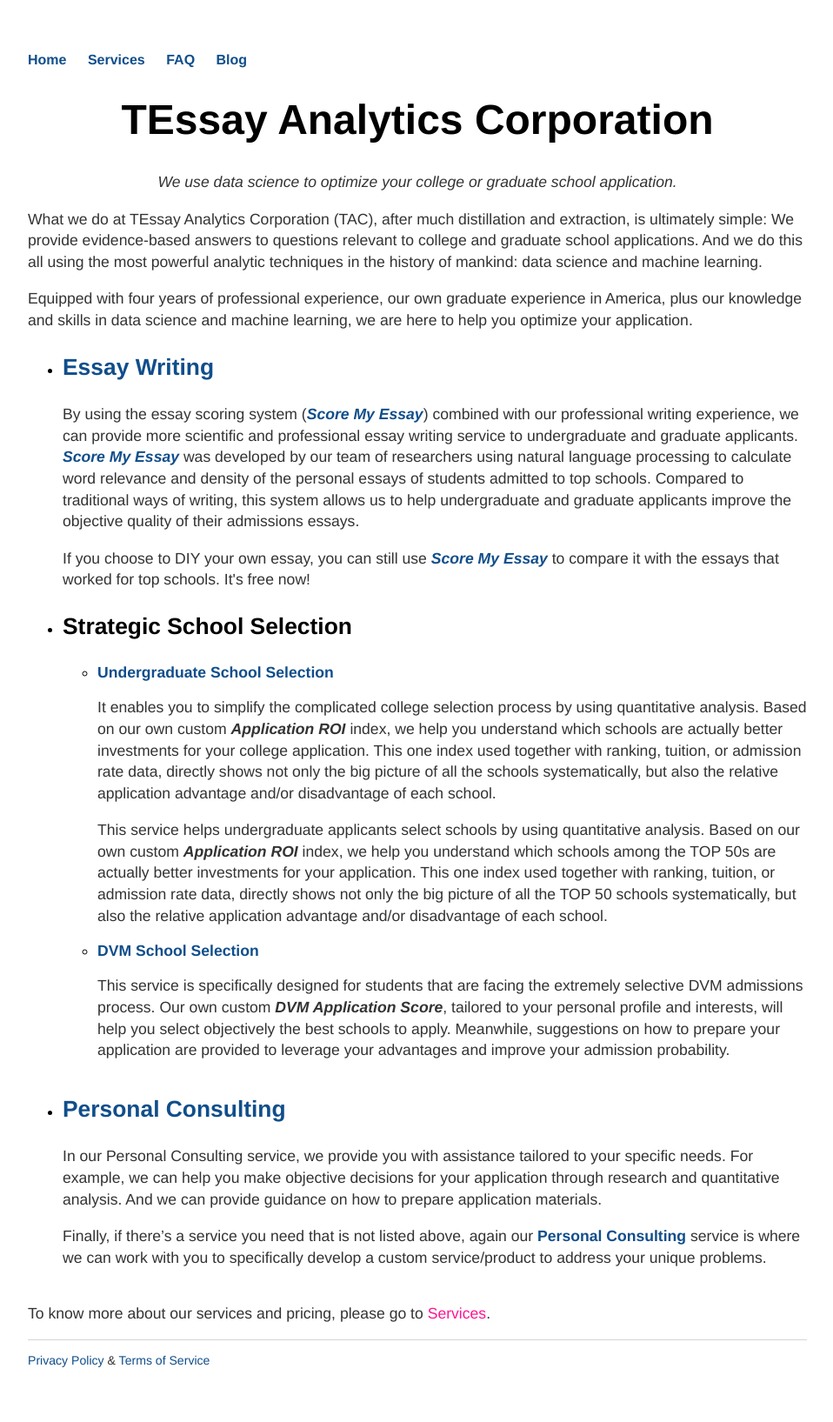
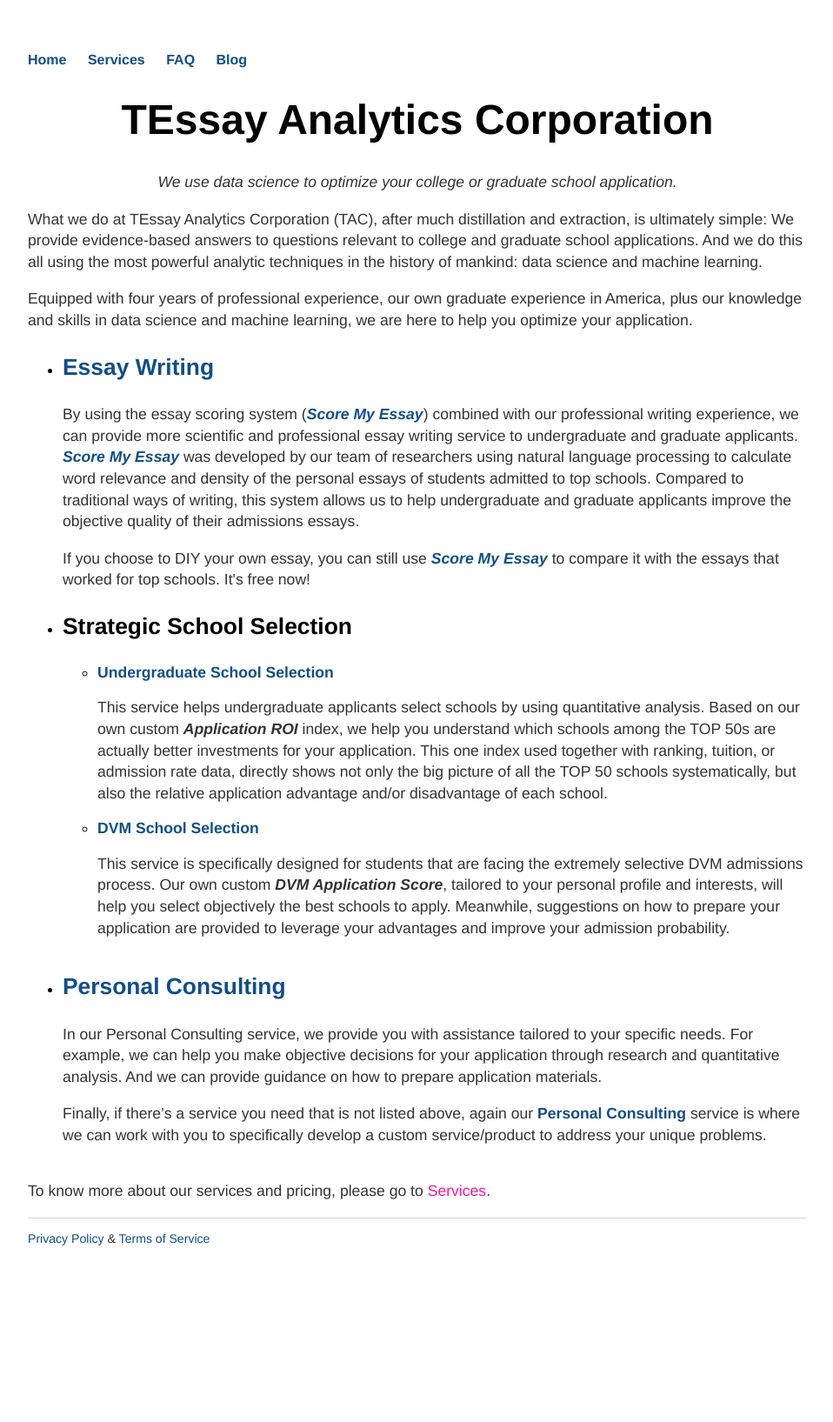
Before and after one commit to RagingTiger/PnFTech.github.io, a Jekyll site: the page built from index.html, in a window 1280 px wide. Shown: the whole page at 87% size, without its empty margins (160-1118 px from the left). Built offline with Jekyll 4.4.1, drawn with Linux system fonts in a browser that asks for light colours; after the commit the page ends 1494 px from its top, so only the background shows below that.

Commit message:
edited pages

```diff
--- a/essay_faq/index.html
+++ b/essay_faq/index.html
@@ -14,9 +14,9 @@
 		It takes 6 workdays to complete recommendation
 		letters (2 or 3).</p>
 
-	<p><b>2. How many days will I receive the edited version of the essays?</b></p>
+	<p><b>2. How long will it take to edit the essays?</b></p>
 	<p>After we receive your commented version, we will email you the edited
-		version the next day.</p>
+		version within 24 hours on workdays.</p>
 
 	<p><b>3. How many times do you edit the essays?</b></p>
 	<p>For each essay, we will edit it three times for free. After that, if you
--- a/index.html
+++ b/index.html
@@ -39,13 +39,6 @@
 
 			<ul class="sub">
 				<li><b><a href="/triple_s">Undergraduate School Selection</a></b></li>
-				<p>It enables you to simplify the complicated college selection process by using
-					quantitative analysis. Based on our own custom <b><i>Application ROI</i></b>
-					index, we help you understand which schools are actually better investments
-					for your college application. This one index used together with ranking, tuition, or
-					admission rate data, directly shows not only the big picture of all the
-					schools systematically, but also the relative application advantage and/or
-					disadvantage of each school.</p>
 				<p>This service helps undergraduate applicants select schools by using
 					quantitative analysis. Based on our own custom <b><i>Application ROI</i></b>
 					index, we help you understand which schools among the TOP 50s are
```
